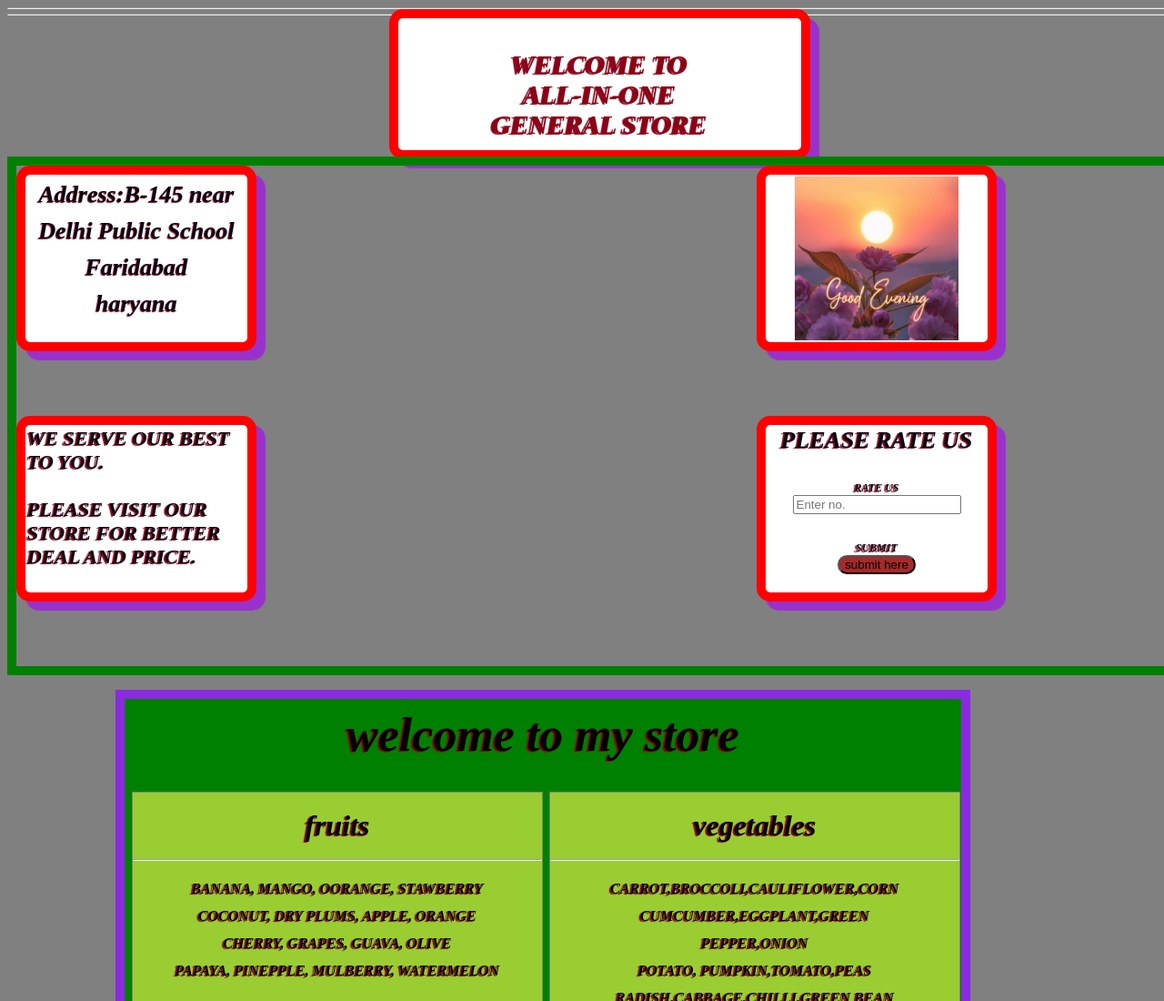
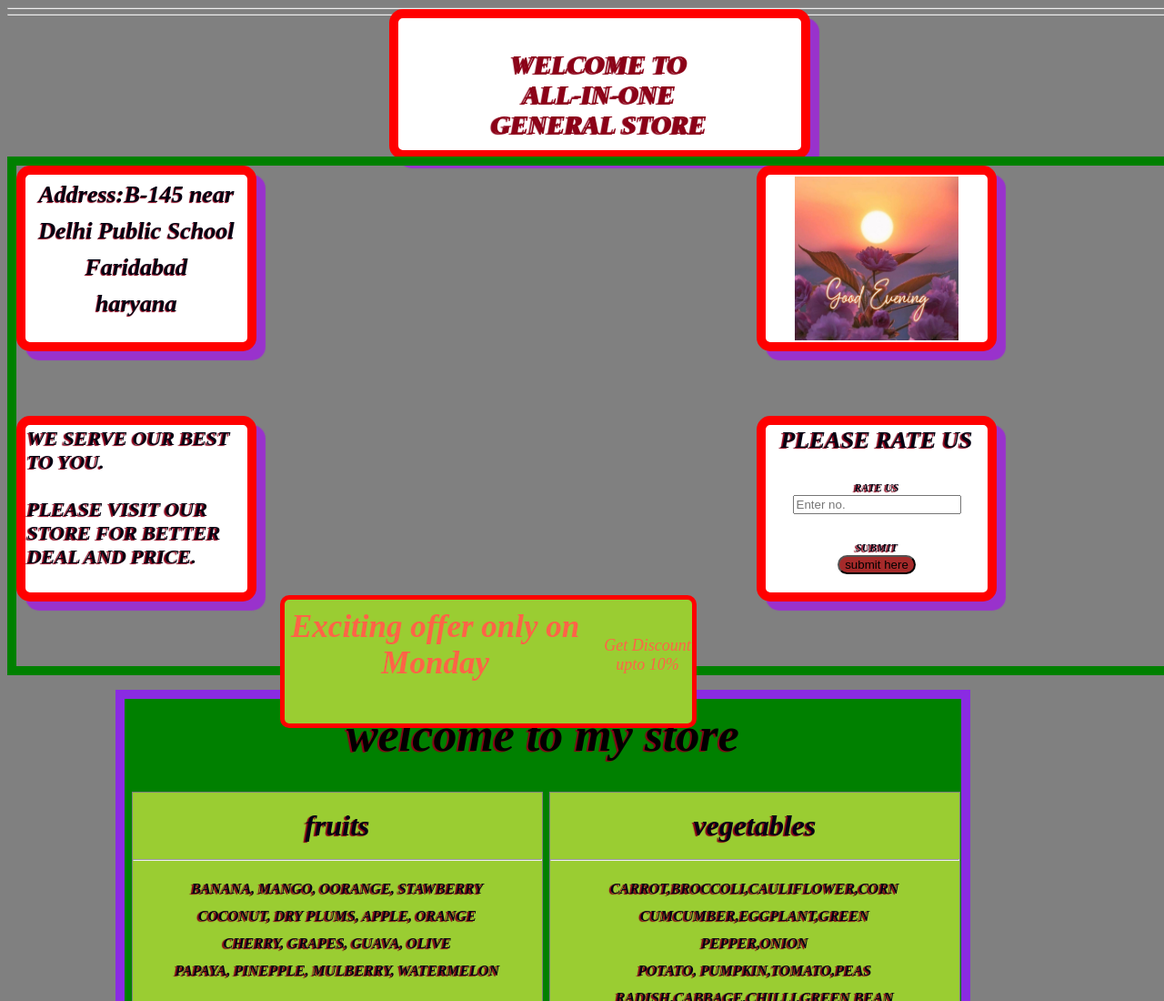
Before and after one commit to mayurinid/git-cssthirdhandson, a plain HTML site: page index.html in a window 1280 px wide. Shown: the top 1100 px of the page at 91% size. Drawn offline with Linux system fonts and the light colour scheme.

Commit message:
some msg

```diff
--- a/index.html
+++ b/index.html
@@ -12,6 +12,10 @@
        <div class="box">WELCOME TO ALL-IN-ONE GENERAL STORE</div>
     <hr>
     <hr>
+    <div class="stickyp">
+    <div class="stickyp1">Exciting offer only on <br> Monday</div>
+    <div class="stickyp2">Get Discount upto 10%</div>
+</div>
     <div class="flex-container">
         <div class="flex-items1"> Address:B-145 near Delhi Public School Faridabad <br> haryana</div>
         <div class="flex-items2"><img src="./good-evening-image-9-1536x1536-1.jpg" ></div>
--- a/style.css
+++ b/style.css
@@ -28,7 +28,36 @@ margin: 0;
     left:420px;
  }
 
+ .stickyp{
+   width:35%;
+   height: 17%;
+  margin-left: 300px;
+   font-style: italic;
+    color:tomato;
+   border: 5px solid red;
+   background-color: yellowgreen;
+   border-radius: 10px;
+   text-align: center;
+   display: flex;
+   flex-direction: row;
+   position: fixed;
+   bottom: 0px;
+   z-index:+1;
+ }
+ .stickyp1{
+   font-size: 35px;
+   font-weight: bold;
+   position: absolute;
+   top: 10px;
+   left: 7px;
 
+ }
+ .stickyp2{
+   font-size: 18px;
+   position: absolute;
+   top: 40px;
+   left: 350px;
+ }
  .flex-container{
     width:1310px;
     height: 550px;
```
